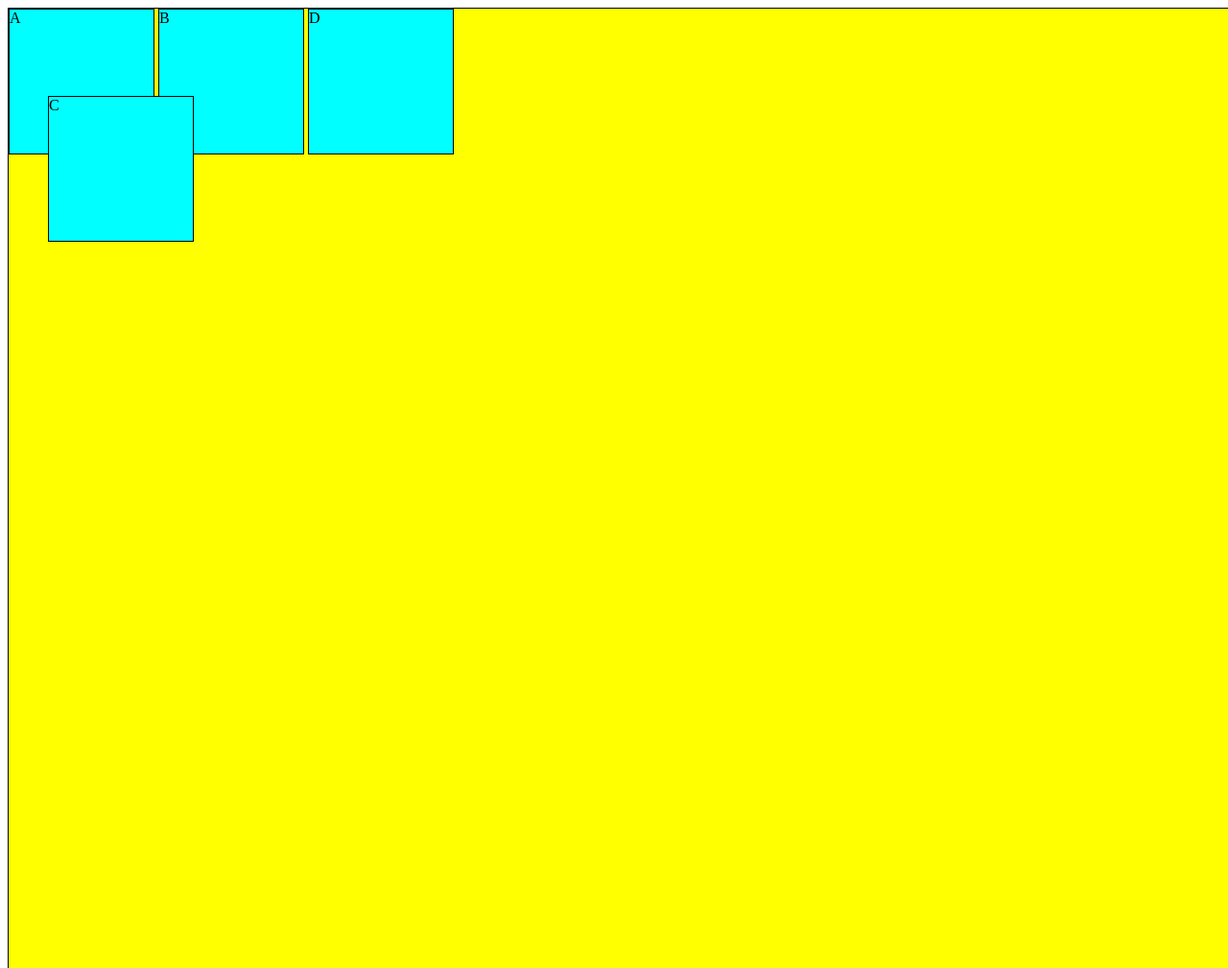
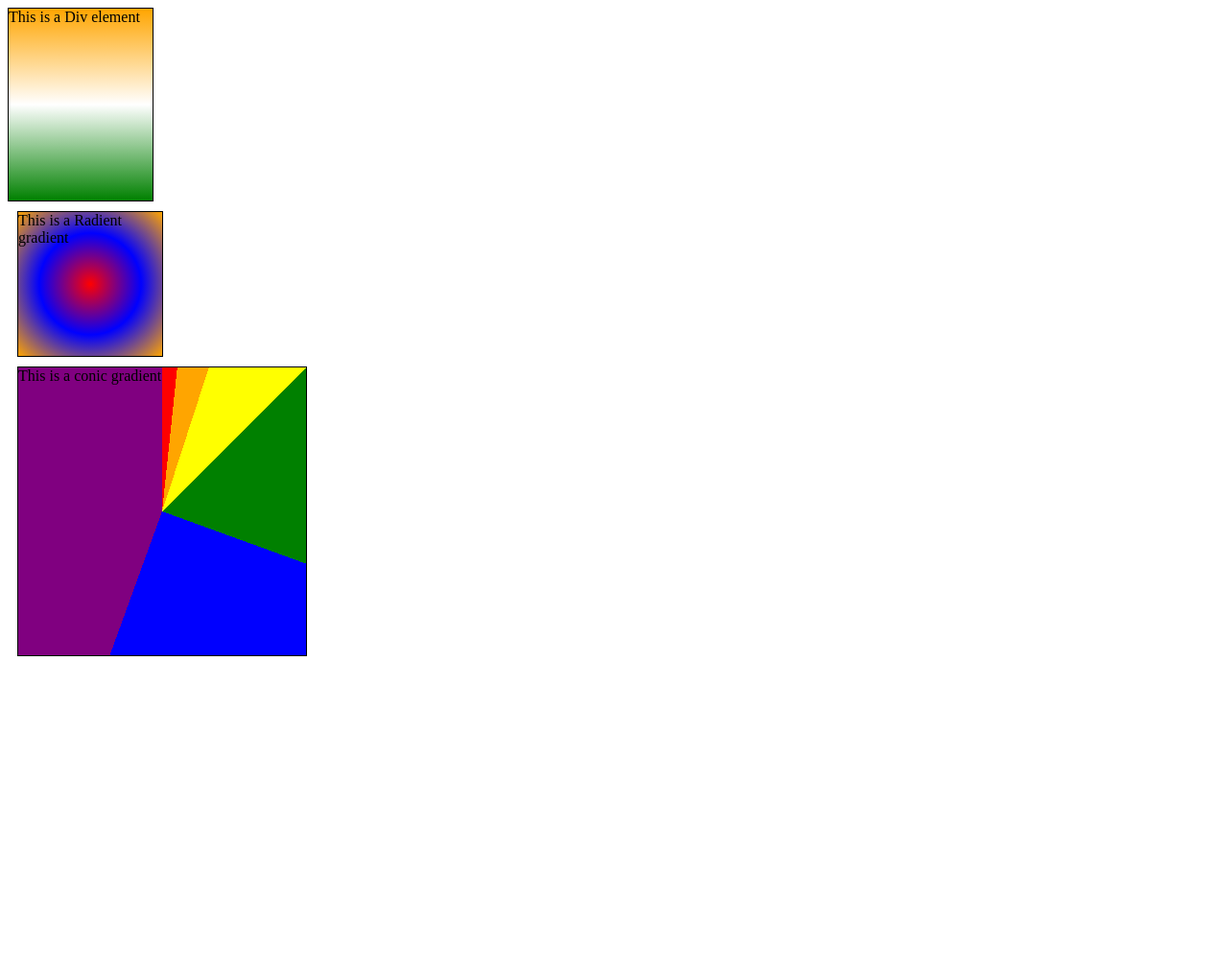
Before and after one commit to Aman-Dhakad07/CSS_Level2, a plain HTML site: page index.html in a window 1280 px wide. Shown: the top 1009 px of the page at 96% size. After the commit the page ends 800 px from the top, so only its background shows below. Drawn offline with Linux system fonts and the light colour scheme.

Commit message:
Add files via upload

```diff
--- a/index.html
+++ b/index.html
@@ -7,11 +7,14 @@
     <link rel="stylesheet" href="style.css">
 </head>
 <body>
-    <div class="wrapper">
-    <div class="box"  id="box1">A</div>
-    <div class="box"  id="box2">B</div>
-    <div class="box"  id="box3">C</div>
-    <div class="box"  id="box4">D</div>
-</div>
+    <div class="box">
+This is a Div element
+    </div>
+
+    <div class="my">
+This is a Radient gradient
+    </div>
+
+    <div class="con">This is a conic gradient</div>
 </body>
 </html>
--- a/style.css
+++ b/style.css
@@ -1,27 +1,38 @@
-div{
-    display:inline-block;
+.box{
+    border:1px solid black;
+    height:200px;
     width:150px;
-    height:150px;
-    background-color: aqua;
-    border:1px solid black;
-}
-#box3{
-    position:absolute;
-    top:100px;
-    left:50px;
-}
-/* #box1{
-    position:fixed;
-} */
+    background-image: linear-gradient(red,blue);
+    background-image: linear-gradient(to right,red,blue);
+    background-image: linear-gradient(to left,red,blue);
+    background-image: linear-gradient(to top,red,blue);
+    background-image: linear-gradient(to bottom ,rgba(255,0,0) ,rgba(0,255,0));
+        background-image: linear-gradient(orange,white,green);
 
-.wrapper{
-    width:100vw;
-    height:1000px;
-    background-color: yellow;
+
 
 }
-#box4{
-    position:sticky;
-    top:0px;
+.my{
+    border:1px solid black;
+    height:150px;
+        width:150px;
 
+    margin:10px;
+    background-image: radial-gradient(circle,red,blue,orange);
+    background-image: radial-gradient(yellow 5%,orange 10%,reg 50%);
 }
+
+.con{
+    border:1px solid black;
+    height: 300px;
+    width: 300px;
+    margin:10px;
+    background-image: conic-gradient(red, orange, yellow, green, blue);
+
+    background-image:conic-gradient(  red 6deg,
+  orange 6deg 18deg,
+  yellow 18deg 45deg,
+  green 45deg 110deg,
+  blue 110deg 200deg,
+  purple 200deg) ;
+}
```
